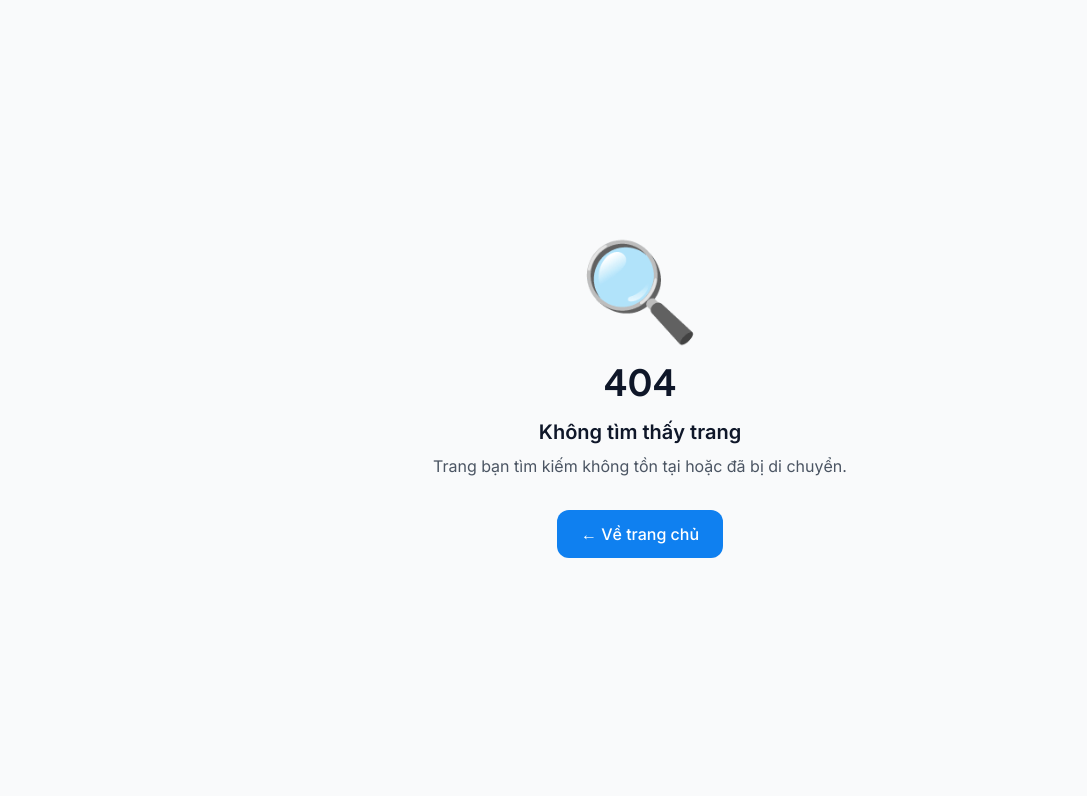
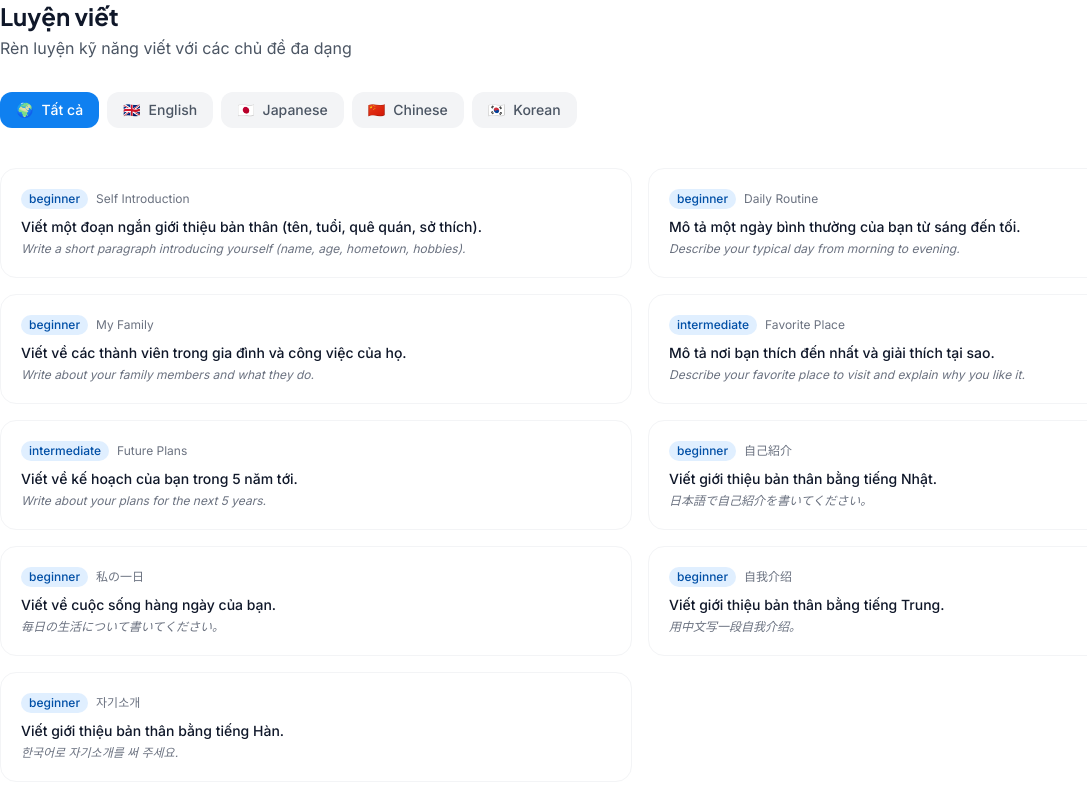
Before and after one commit to JasonTM17/Language_App, a Next.js app in the folder web/: page /writing in a window 1280 px wide. Before the commit this address had no page. Shown: the top 796 px of the page, without its empty margins (0-1087 px from the left). Built offline with nearby package versions, Linux system fonts and the light colour scheme.

Commit message:
feat(web): add writing practice page with multi-language prompts
- Prompt selection by language and level
- Writing area with character count
- Hint chips for guidance
- Submission feedback (AI grading placeholder)

```diff
--- /dev/null
+++ b/web/src/app/writing/page.tsx
@@ -0,0 +1,168 @@
+'use client';
+
+import { useState } from 'react';
+
+interface WritingPrompt {
+  id: string;
+  language: string;
+  level: string;
+  topic: string;
+  prompt: string;
+  promptVi: string;
+  hints: string[];
+}
+
+const writingPrompts: WritingPrompt[] = [
+  { id: 'en-1', language: 'en', level: 'beginner', topic: 'Self Introduction', prompt: 'Write a short paragraph introducing yourself (name, age, hometown, hobbies).', promptVi: 'Viết một đoạn ngắn giới thiệu bản thân (tên, tuổi, quê quán, sở thích).', hints: ['My name is...', 'I am ... years old', 'I come from...', 'I like...'] },
+  { id: 'en-2', language: 'en', level: 'beginner', topic: 'Daily Routine', prompt: 'Describe your typical day from morning to evening.', promptVi: 'Mô tả một ngày bình thường của bạn từ sáng đến tối.', hints: ['I wake up at...', 'In the morning, I...', 'After lunch, I...', 'In the evening, I...'] },
+  { id: 'en-3', language: 'en', level: 'beginner', topic: 'My Family', prompt: 'Write about your family members and what they do.', promptVi: 'Viết về các thành viên trong gia đình và công việc của họ.', hints: ['There are ... people in my family', 'My father is...', 'My mother works as...', 'I have ... siblings'] },
+  { id: 'en-4', language: 'en', level: 'intermediate', topic: 'Favorite Place', prompt: 'Describe your favorite place to visit and explain why you like it.', promptVi: 'Mô tả nơi bạn thích đến nhất và giải thích tại sao.', hints: ['My favorite place is...', 'It is located in...', 'I like it because...', 'The atmosphere is...'] },
+  { id: 'en-5', language: 'en', level: 'intermediate', topic: 'Future Plans', prompt: 'Write about your plans for the next 5 years.', promptVi: 'Viết về kế hoạch của bạn trong 5 năm tới.', hints: ['In the future, I want to...', 'First, I plan to...', 'After that, I hope to...', 'My dream is...'] },
+  { id: 'ja-1', language: 'ja', level: 'beginner', topic: '自己紹介', prompt: '日本語で自己紹介を書いてください。', promptVi: 'Viết giới thiệu bản thân bằng tiếng Nhật.', hints: ['私は...です', '...から来ました', '趣味は...です', '...を勉強しています'] },
+  { id: 'ja-2', language: 'ja', level: 'beginner', topic: '私の一日', prompt: '毎日の生活について書いてください。', promptVi: 'Viết về cuộc sống hàng ngày của bạn.', hints: ['毎朝...に起きます', '...を食べます', '...に行きます', '夜は...'] },
+  { id: 'zh-1', language: 'zh', level: 'beginner', topic: '自我介绍', prompt: '用中文写一段自我介绍。', promptVi: 'Viết giới thiệu bản thân bằng tiếng Trung.', hints: ['我叫...', '我是...人', '我喜欢...', '我学习...'] },
+  { id: 'ko-1', language: 'ko', level: 'beginner', topic: '자기소개', prompt: '한국어로 자기소개를 써 주세요.', promptVi: 'Viết giới thiệu bản thân bằng tiếng Hàn.', hints: ['저는...입니다', '...에서 왔어요', '취미는...이에요', '...를 공부해요'] },
+];
+
+const languageOptions = [
+  { code: 'all', name: 'Tất cả', flag: '🌍' },
+  { code: 'en', name: 'English', flag: '🇬🇧' },
+  { code: 'ja', name: 'Japanese', flag: '🇯🇵' },
+  { code: 'zh', name: 'Chinese', flag: '🇨🇳' },
+  { code: 'ko', name: 'Korean', flag: '🇰🇷' },
+];
+
+export default function WritingPage() {
+  const [selectedLang, setSelectedLang] = useState('all');
+  const [selectedPrompt, setSelectedPrompt] = useState<WritingPrompt | null>(null);
+  const [text, setText] = useState('');
+  const [submitted, setSubmitted] = useState(false);
+  const [feedback, setFeedback] = useState<string | null>(null);
+
+  const filteredPrompts = selectedLang === 'all'
+    ? writingPrompts
+    : writingPrompts.filter((p) => p.language === selectedLang);
+
+  const handleSubmit = () => {
+    if (text.trim().length < 10) return;
+    setSubmitted(true);
+    setFeedback('Bài viết của bạn đã được ghi nhận! Tính năng chấm điểm AI sẽ sớm được cập nhật. Hãy tiếp tục luyện tập mỗi ngày nhé!');
+  };
+
+  const handleReset = () => {
+    setText('');
+    setSubmitted(false);
+    setFeedback(null);
+    setSelectedPrompt(null);
+  };
+
+  return (
+    <div className="space-y-8">
+      <div>
+        <h1 className="text-2xl font-bold font-display">Luyện viết</h1>
+        <p className="text-gray-600 dark:text-gray-400 mt-1">Rèn luyện kỹ năng viết với các chủ đề đa dạng</p>
+      </div>
+
+      {!selectedPrompt ? (
+        <>
+          {/* Language filter */}
+          <div className="flex gap-2 overflow-x-auto pb-2">
+            {languageOptions.map((lang) => (
+              <button
+                key={lang.code}
+                onClick={() => setSelectedLang(lang.code)}
+                className={`flex items-center gap-2 px-4 py-2 rounded-xl text-sm font-medium whitespace-nowrap transition-all ${
+                  selectedLang === lang.code
+                    ? 'bg-primary-500 text-white'
+                    : 'bg-gray-100 dark:bg-gray-800 text-gray-600 dark:text-gray-400 hover:bg-gray-200'
+                }`}
+              >
+                <span>{lang.flag}</span>
+                {lang.name}
+              </button>
+            ))}
+          </div>
+
+          {/* Prompt cards */}
+          <div className="grid md:grid-cols-2 gap-4">
+            {filteredPrompts.map((prompt) => (
+              <button
+                key={prompt.id}
+                onClick={() => setSelectedPrompt(prompt)}
+                className="p-5 rounded-2xl bg-white dark:bg-gray-800 border border-gray-100 dark:border-gray-700 text-left hover:shadow-md hover:border-primary-200 dark:hover:border-primary-700 transition-all"
+              >
+                <div className="flex items-center gap-2 mb-2">
+                  <span className="text-xs px-2 py-0.5 rounded-full bg-primary-100 dark:bg-primary-900/30 text-primary-700 dark:text-primary-300 font-medium">
+                    {prompt.level}
+                  </span>
+                  <span className="text-xs text-gray-500">{prompt.topic}</span>
+                </div>
+                <p className="text-sm font-medium">{prompt.promptVi}</p>
+                <p className="text-xs text-gray-500 mt-1 italic">{prompt.prompt}</p>
+              </button>
+            ))}
+          </div>
+        </>
+      ) : (
+        <div className="space-y-6">
+          {/* Back button */}
+          <button onClick={handleReset} className="flex items-center gap-2 text-sm text-gray-500 hover:text-gray-700 dark:hover:text-gray-300">
+            <svg className="w-4 h-4" fill="none" stroke="currentColor" viewBox="0 0 24 24"><path strokeLinecap="round" strokeLinejoin="round" strokeWidth={2} d="M15 19l-7-7 7-7" /></svg>
+            Quay lại danh sách
+          </button>
+
+          {/* Prompt display */}
+          <div className="p-5 rounded-2xl bg-primary-50 dark:bg-primary-900/20 border border-primary-100 dark:border-primary-800">
+            <p className="font-medium">{selectedPrompt.promptVi}</p>
+            <p className="text-sm text-gray-600 dark:text-gray-400 mt-1 italic">{selectedPrompt.prompt}</p>
+            {selectedPrompt.hints.length > 0 && (
+              <div className="mt-3 flex flex-wrap gap-2">
+                {selectedPrompt.hints.map((hint, i) => (
+                  <span key={i} className="text-xs px-2 py-1 rounded-lg bg-white dark:bg-gray-800 text-gray-600 dark:text-gray-400 border border-gray-200 dark:border-gray-700">
+                    {hint}
+                  </span>
+                ))}
+              </div>
+            )}
+          </div>
+
+          {/* Writing area */}
+          <div>
+            <textarea
+              value={text}
+              onChange={(e) => setText(e.target.value)}
+              disabled={submitted}
+              placeholder="Viết bài của bạn ở đây..."
+              className="w-full h-48 p-4 rounded-xl border border-gray-200 dark:border-gray-700 bg-white dark:bg-gray-800 focus:ring-2 focus:ring-primary-500 outline-none resize-none disabled:opacity-60"
+            />
+            <div className="flex justify-between items-center mt-2">
+              <span className="text-xs text-gray-500">{text.length} ký tự</span>
+              {!submitted && (
+                <button
+                  onClick={handleSubmit}
+                  disabled={text.trim().length < 10}
+                  className="px-6 py-2 rounded-xl bg-primary-500 hover:bg-primary-600 text-white font-medium text-sm transition-colors disabled:opacity-50 disabled:cursor-not-allowed"
+                >
+                  Nộp bài
+                </button>
+              )}
+            </div>
+          </div>
+
+          {/* Feedback */}
+          {feedback && (
+            <div className="p-5 rounded-2xl bg-green-50 dark:bg-green-900/20 border border-green-200 dark:border-green-800">
+              <div className="flex items-start gap-3">
+                <span className="text-2xl">✅</span>
+                <div>
+                  <p className="font-medium text-green-800 dark:text-green-200">Đã nộp bài!</p>
+                  <p className="text-sm text-green-700 dark:text-green-300 mt-1">{feedback}</p>
+                </div>
+              </div>
+            </div>
+          )}
+        </div>
+      )}
+    </div>
+  );
+}
```
